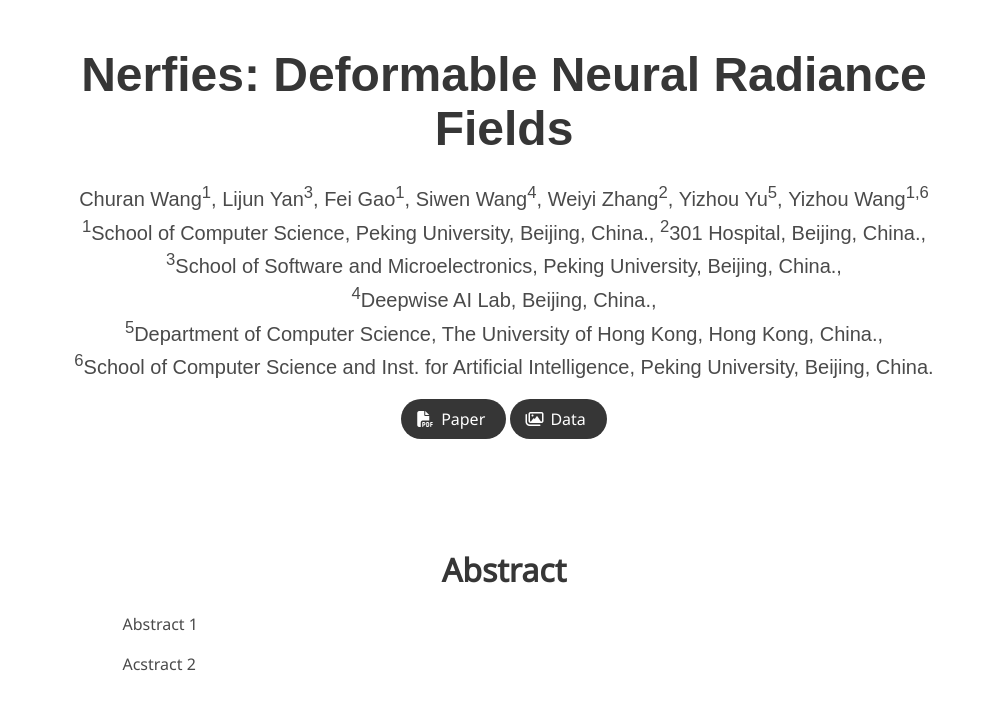
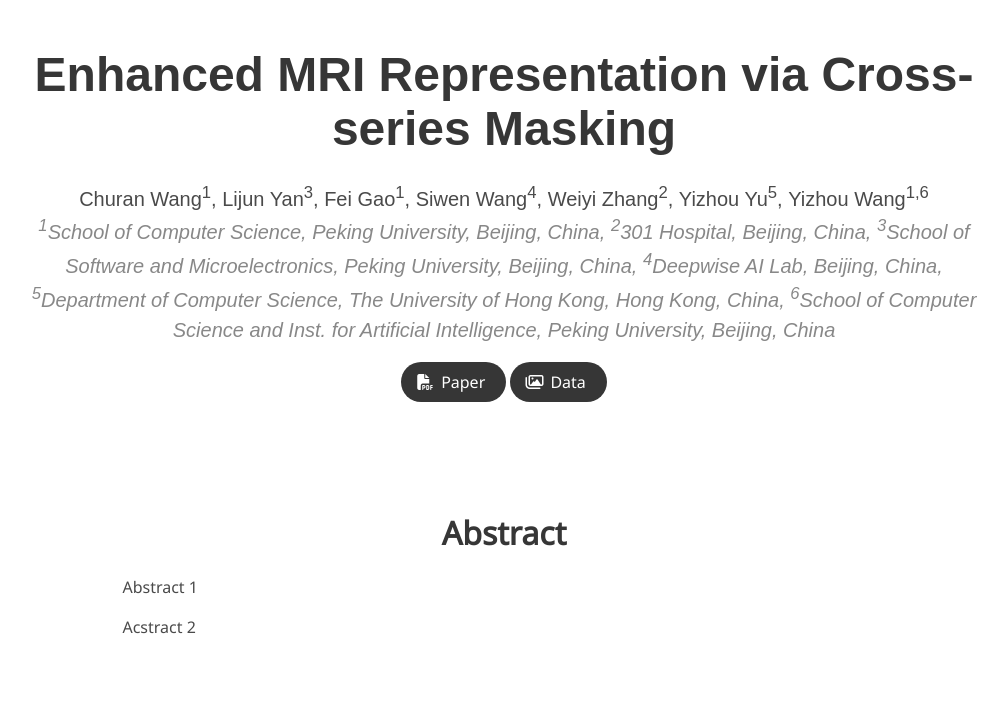
Before and after one commit to ReginaYann/Cercix2024.github.io, a plain HTML site: page index.html in a window 1280 px wide. Shown: the whole page, without its empty margins (136-1144 px from the left). Drawn offline with nearby package versions, Linux system fonts and the light colour scheme; some icons are missing; a web font is replaced by a local one.

Commit message:
modify index.html

```diff
--- a/index.html
+++ b/index.html
@@ -43,7 +43,7 @@
         <div class="container is-max-desktop">
           <div class="columns is-centered">
             <div class="column has-text-centered">
-              <h1 class="title is-1 publication-title">Nerfies: Deformable Neural Radiance Fields</h1>
+              <h1 class="title is-1 publication-title">Enhanced MRI Representation via Cross-series Masking</h1>
               <div class="is-size-5 publication-authors">
                 <span class="author-block">
                   Churan Wang<sup>1</sup>,</span>
@@ -62,12 +62,12 @@
               </div>
 
               <div class="is-size-5 publication-authors">
-                <span class="author-block"><sup>1</sup>School of Computer Science, Peking University, Beijing, China.,</span>
-                <span class="author-block"><sup>2</sup>301 Hospital, Beijing, China.,</span>
-                <span class="author-block"><sup>3</sup>School of Software and Microelectronics, Peking University, Beijing, China.,</span>
-                <span class="author-block"><sup>4</sup>Deepwise AI Lab, Beijing, China.,</span>
-                <span class="author-block"><sup>5</sup>Department of Computer Science, The University of Hong Kong, Hong Kong, China.,</span>
-                <span class="author-block"><sup>6</sup>School of Computer Science and Inst. for Artificial Intelligence, Peking University, Beijing, China.</span>
+                <span class="author-institution"><sup>1</sup>School of Computer Science, Peking University, Beijing, China,</span>
+                <span class="author-institution"><sup>2</sup>301 Hospital, Beijing, China,</span>
+                <span class="author-institution"><sup>3</sup>School of Software and Microelectronics, Peking University, Beijing, China,</span>
+                <span class="author-institution"><sup>4</sup>Deepwise AI Lab, Beijing, China,</span>
+                <span class="author-institution"><sup>5</sup>Department of Computer Science, The University of Hong Kong, Hong Kong, China,</span>
+                <span class="author-institution"><sup>6</sup>School of Computer Science and Inst. for Artificial Intelligence, Peking University, Beijing, China</span>
               </div>
 
               <div class="column has-text-centered">
--- a/static/css/index.css
+++ b/static/css/index.css
@@ -82,6 +82,11 @@ body {
   display: inline-block;
 }
 
+.author-institution {
+  color: #888888; /* 较浅的颜色，适合单位 */
+  font-style: italic; /* 斜体，使单位看起来不同 */
+}
+
 .publication-banner img {
 }
 
```
